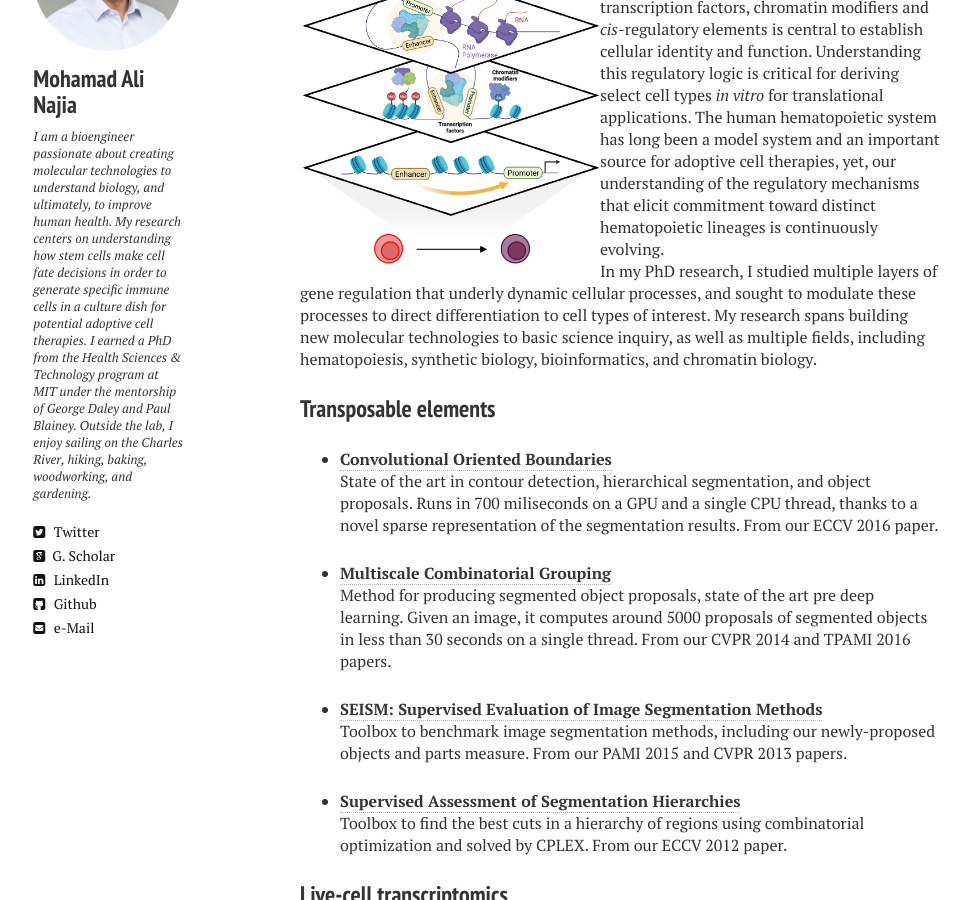
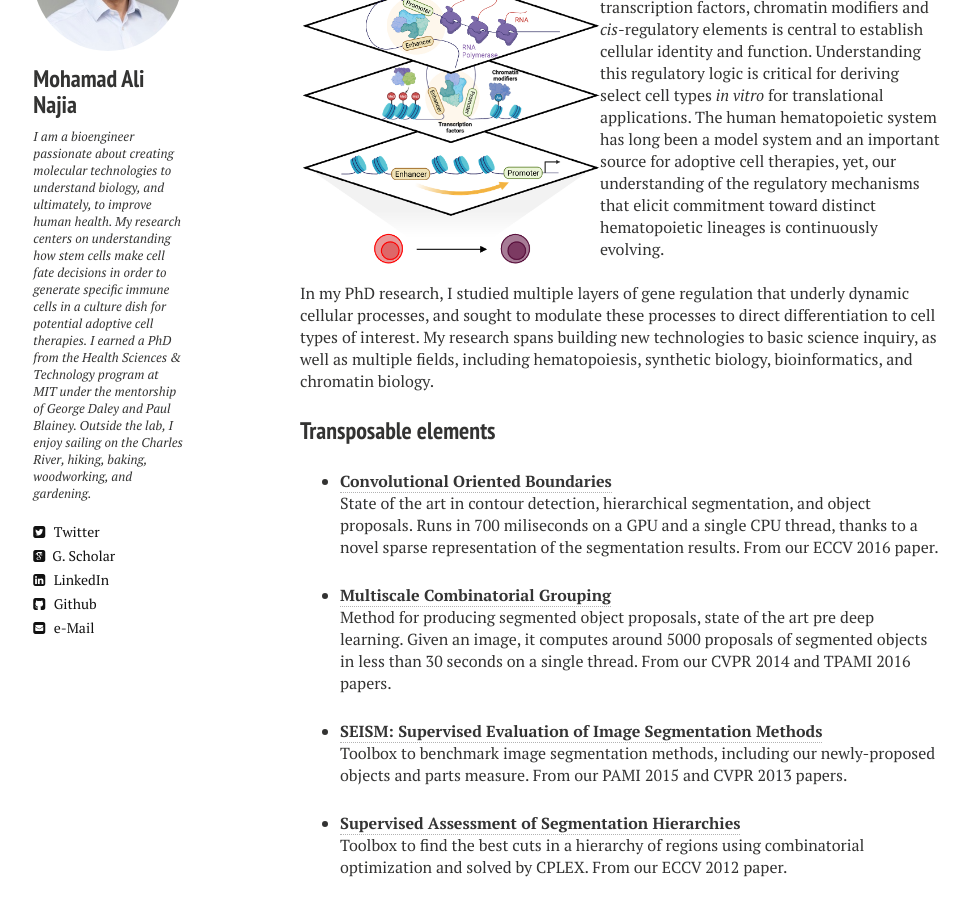
Before and after one commit to mnajia/mnajia.github.io, a Jekyll site: the page built from research.md, in a window 1280 px wide and 900 px high, scrolled down 550 px. Shown: the whole window, without its empty margins (20-991 px from the left). Built offline with Jekyll 4.4.1, drawn with Linux system fonts in a browser that asks for light colours; nearby versions of some CDN libraries.

Commit message:
first commit

```diff
--- a/research.md
+++ b/research.md
@@ -9,9 +9,9 @@ image:
 ---
 
 
-<img src="{{ site.url }}/images/research_overview.png" align="left" style="margin: 0px 10px 10px 0px;" style="width:300px;height:293px;"/> The temporal regulation of gene expression by transcription factors, chromatin modifiers and <i>cis</i>-regulatory elements is central to establish cellular identity and function. Understanding this regulatory logic is critical for deriving select cell types <i>in vitro</i> for translational applications. The human hematopoietic system has long been a model system and an important source for adoptive cell therapies, yet, our understanding of the regulatory mechanisms that elicit commitment toward distinct hematopoietic lineages is continuously evolving. <br>
+<img src="{{ site.url }}/images/research_overview.png" align="left" style="margin: 0px 10px 10px 0px;" style="width:300px;height:293px;"/> The temporal regulation of gene expression by transcription factors, chromatin modifiers and <i>cis</i>-regulatory elements is central to establish cellular identity and function. Understanding this regulatory logic is critical for deriving select cell types <i>in vitro</i> for translational applications. The human hematopoietic system has long been a model system and an important source for adoptive cell therapies, yet, our understanding of the regulatory mechanisms that elicit commitment toward distinct hematopoietic lineages is continuously evolving. <br><br>
 
-In my PhD research, I studied multiple layers of gene regulation that underly dynamic cellular processes, and sought to modulate these processes to direct differentiation to cell types of interest. My research spans building new molecular technologies to basic science inquiry, as well as multiple fields, including hematopoiesis, synthetic biology, bioinformatics, and chromatin biology.
+In my PhD research, I studied multiple layers of gene regulation that underly dynamic cellular processes, and sought to modulate these processes to direct differentiation to cell types of interest. My research spans building new technologies to basic science inquiry, as well as multiple fields, including hematopoiesis, synthetic biology, bioinformatics, and chromatin biology.
 
 
 
```
